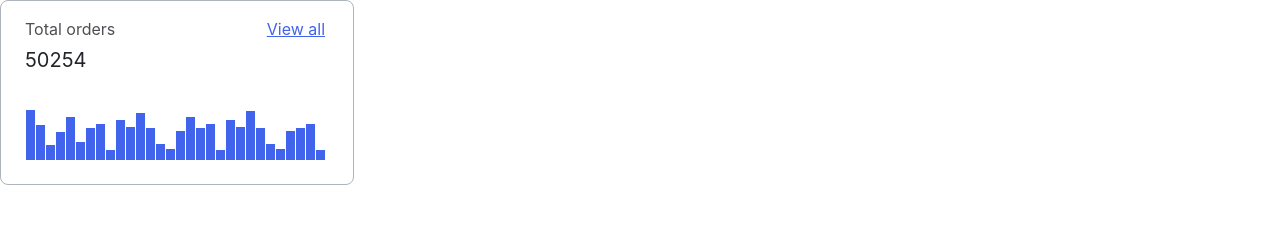
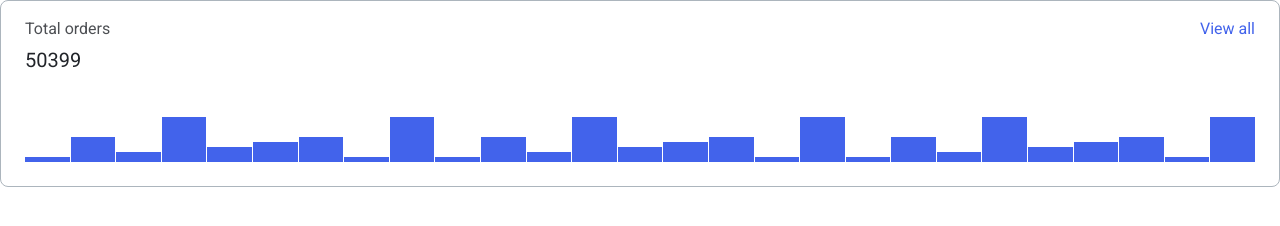
Before and after one commit to js-tasks-ru/htmlcss-20221107_rustam08, a website: page 04-lection2/01-histogram/index.html in a window 1280 px wide. Drawn offline with Linux system fonts and the light colour scheme.

Commit message:
histogram solution

```diff
--- a/04-lection2/01-histogram/histogram.css
+++ b/04-lection2/01-histogram/histogram.css
@@ -1,81 +1,59 @@
 .histogram {
+    width: 100%;
+    border: 1px solid #ACB5BD;
     box-sizing: border-box;
-    width: 354px;
-    height: 185px;
-    background: #FFFFFF;
-    border: 1px solid #ACB5BD;
     border-radius: 8px;
+    background-color: #FFFFFF;
     padding: 16px 24px 24px 24px;
-    display: flex;
-
-
 }
 
-.histogram__container {
+.histogram__bars {
     display: flex;
-    flex-direction: column;
-    justify-content: space-between;
+    justify-content: stretch;
+    flex-wrap: nowrap;
+    width: 100%;
+    align-items: flex-end;
+    flex-direction: row;
+    height: 50px;
+}
+
+.histogram__bar {
+    flex: 1 0 auto;
+    margin-right: 1px;
+    background: #4263EB;
+}
+
+.histogram__bar:last-child {
+    margin-right: 0;
 }
 
 .histogram__header {
-    margin-top: 0;
     display: flex;
-    flex-direction: row;
     justify-content: space-between;
-
-}
-
-.histogram__link_a {
-    font-family: 'Inter';
-    font-style: normal;
-    font-weight: 400;
-    font-size: 16px;
-    line-height: 24px;
-    text-align: right;
-    color: #4263EB;
+    margin-bottom: 6px;
 }
 
 .histogram__title {
     margin: 0;
-    padding: 0;
-    font-family: 'Inter';
-    font-style: normal;
-    font-weight: 400;
     font-size: 16px;
     line-height: 24px;
     color: #212429;
     opacity: 0.8;
 }
 
-.histogram__subtitle {
-    margin-top: 6px;
-    padding: 0;
-    font-family: 'Inter';
-    font-style: normal;
-    font-weight: 400;
+.histogram__link {
+    display: block;
+    color: #4263EB;
+    font-size: 16px;
+    line-height: 24px;
+    margin-left: 20px;
+    text-decoration: none;
+}
+
+.histogram__total {
     font-size: 20px;
     line-height: 26px;
+    margin-bottom: 39px;
+    display: block;
     color: #212429;
 }
-
-.histogram__column {
-    margin: 0;
-    padding: 0;
-    height: 50px;
-    list-style-type: none;
-    display: flex;
-    flex-direction: row;
-    align-items: flex-end;
-
-    flex-basis: auto;
-
-
-}
-
-.histogram__line {
-    margin-left: 1px;
-    background: #4263EB;
-    flex-basis: auto; width: 9px;
-
-
-}
--- a/04-lection2/01-histogram/index.html
+++ b/04-lection2/01-histogram/index.html
@@ -8,48 +8,39 @@
     </head>
     <body>
         <div class="histogram">
-            <div class="histogram__container">
-                <div class="histogram__header">
-                    <div class="histogram__hello">
-                        <h1 class="histogram__title">Total orders</h1>
-                        <h2 class="histogram__subtitle">50254</h2>
-                    </div>
-                    <div class="histogram__link">
-                        <a class="histogram__link_a" href="">View all</a>
-                    </div>
-                </div>
-                <ol class="histogram__column">
-                    <li class="histogram__line" style="height: 100%;"></li>
-                    <li class="histogram__line" style="height: 70%;"></li>
-                    <li class="histogram__line" style="height: 30%;"></li>
-                    <li class="histogram__line" style="height: 56%;"></li>
-                    <li class="histogram__line" style="height: 87%;"></li>
-                    <li class="histogram__line" style="height: 36%;"></li>
-                    <li class="histogram__line" style="height: 64%;"></li>
-                    <li class="histogram__line" style="height: 73%;"></li>
-                    <li class="histogram__line" style="height: 20%;"></li>
-                    <li class="histogram__line" style="height: 81%;"></li>
-                    <li class="histogram__line" style="height: 67%;"></li>
-                    <li class="histogram__line" style="height: 95%;"></li>
-                    <li class="histogram__line" style="height: 65%;"></li>
-                    <li class="histogram__line" style="height: 33%;"></li>
-                    <li class="histogram__line" style="height: 22%;"></li>
-                    <li class="histogram__line" style="height: 58%;"></li>
-                    <li class="histogram__line" style="height: 87%;"></li>
-                    <li class="histogram__line" style="height: 64%;"></li>
-                    <li class="histogram__line" style="height: 73%;"></li>
-                    <li class="histogram__line" style="height: 20%;"></li>
-                    <li class="histogram__line" style="height: 81%;"></li>
-                    <li class="histogram__line" style="height: 67%;"></li>
-                    <li class="histogram__line" style="height: 99%;"></li>
-                    <li class="histogram__line" style="height: 65%;"></li>
-                    <li class="histogram__line" style="height: 33%;"></li>
-                    <li class="histogram__line" style="height: 22%;"></li>
-                    <li class="histogram__line" style="height: 58%;"></li>
-                    <li class="histogram__line" style="height: 64%;"></li>
-                    <li class="histogram__line" style="height: 73%;"></li>
-                    <li class="histogram__line" style="height: 20%;"></li>
-                </ol>
+            <div class="histogram__header">
+                <p class="histogram__title">Total orders</p>
+                <a href="#" class="histogram__link">View all</a>
+            </div>
+            <span class="histogram__total">50399</span>
+            <div class="histogram__bars">
+                <div class="histogram__bar" style="height: 10%"></div>
+                <div class="histogram__bar" style="height: 50%"></div>
+                <div class="histogram__bar" style="height: 20%"></div>
+                <div class="histogram__bar" style="height: 90%"></div>
+                <div class="histogram__bar" style="height: 30%"></div>
+                <div class="histogram__bar" style="height: 40%"></div>
+                <div class="histogram__bar" style="height: 50%"></div>
+                <div class="histogram__bar" style="height: 10%"></div>
+                <div class="histogram__bar" style="height: 90%"></div>
+                <div class="histogram__bar" style="height: 10%"></div>
+                <div class="histogram__bar" style="height: 50%"></div>
+                <div class="histogram__bar" style="height: 20%"></div>
+                <div class="histogram__bar" style="height: 90%"></div>
+                <div class="histogram__bar" style="height: 30%"></div>
+                <div class="histogram__bar" style="height: 40%"></div>
+                <div class="histogram__bar" style="height: 50%"></div>
+                <div class="histogram__bar" style="height: 10%"></div>
+                <div class="histogram__bar" style="height: 90%"></div>
+                <div class="histogram__bar" style="height: 10%"></div>
+                <div class="histogram__bar" style="height: 50%"></div>
+                <div class="histogram__bar" style="height: 20%"></div>
+                <div class="histogram__bar" style="height: 90%"></div>
+                <div class="histogram__bar" style="height: 30%"></div>
+                <div class="histogram__bar" style="height: 40%"></div>
+                <div class="histogram__bar" style="height: 50%"></div>
+                <div class="histogram__bar" style="height: 10%"></div>
+                <div class="histogram__bar" style="height: 90%"></div>
             </div>
         </div>
     </body>
```
